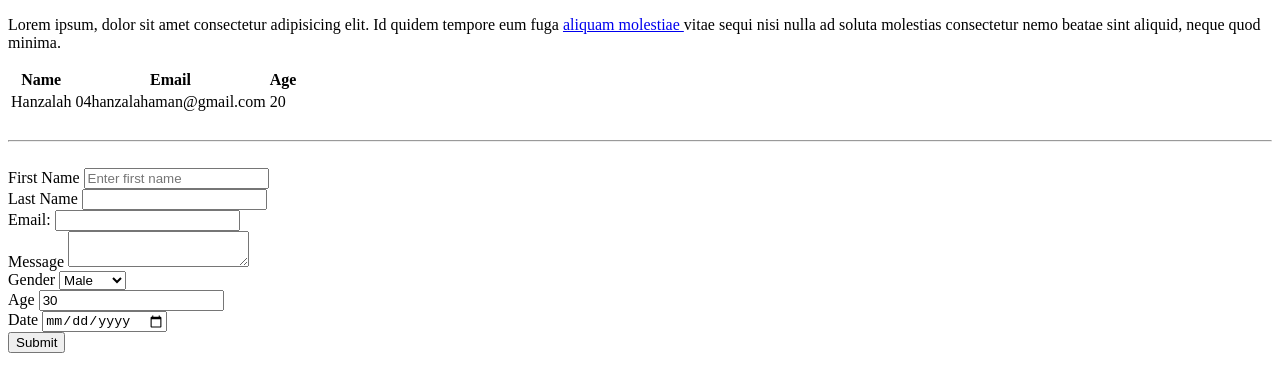
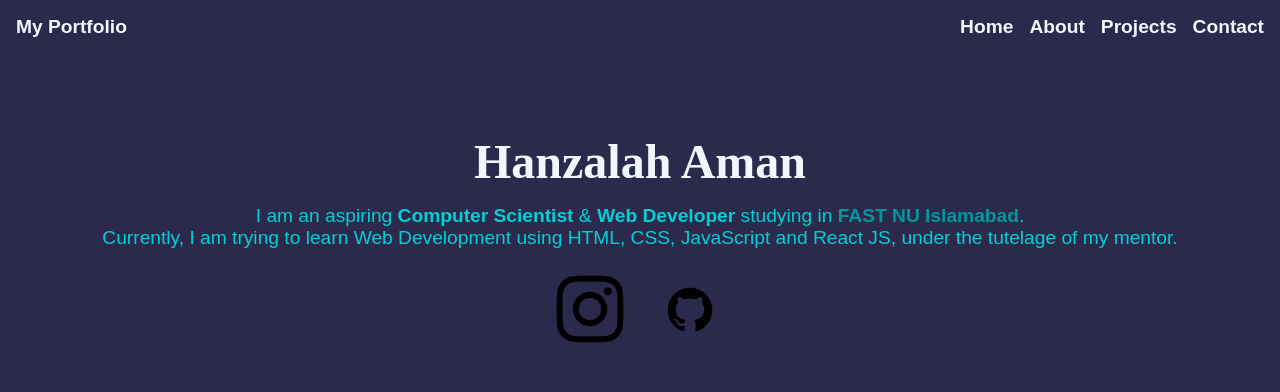
Before and after one commit to Hanzalah-Aman/portofio-v1, a plain HTML site: page index.html in a window 1280 px wide. Drawn offline with Linux system fonts and the light colour scheme.

Commit message:
Added logos that lead to my socials, and styled the page with some basics.

```diff
--- /dev/null
+++ b/css/styles.css
@@ -0,0 +1,90 @@
+header a{
+    text-decoration: none;
+    color:aliceblue;
+    font-weight: bold;
+    font-size: 1.2rem;
+}
+
+* {
+    margin: 0;
+    padding: 0;
+    box-sizing: border-box;
+}
+
+body {
+    font-family:"Arial", sans-serif;
+    background-color: rgba(9, 6, 47, 0.86);
+}
+
+header {
+    padding-top: 1rem;
+    display: flex;
+    justify-content: space-between;
+    align-items: center;
+}
+
+header ul {
+    list-style: none;
+    display: flex;
+    gap: 1rem;
+}
+
+main h1.name {
+    font-size: 3.0rem;
+    color: aliceblue;
+    text-align: center;
+    padding-top: 2rem;
+    padding-bottom: 1rem;
+    font-family: "Times New Roman", Times, serif;
+}
+
+main p {
+    text-align: center;
+    color:rgb(3, 208, 211);
+    font-size: 1.2rem;
+}
+
+main p a {
+    text-decoration: none;
+    color: rgb(2, 152, 155);
+    font-weight: bold;
+}
+
+div.logo {
+    padding-left: 1rem;
+}
+
+nav.navbar {
+    padding-right: 1rem;
+}
+
+nav.navbar a:hover {
+    color:rgb(2, 152, 155);
+}
+
+main p a:hover {
+    color: rgb(132, 246, 246);
+}
+
+div.logo a:hover {
+    color: rgb(132, 246, 246);
+}
+
+div.socialsLinks {
+    display: flex;
+    margin-top: 20px;
+    justify-content: center;
+    gap: 20px;
+}
+
+.socialsLinks img {
+    width: 80px;
+    height: 80px;
+    transition: transform 0.3s ease;
+    object-fit: contain;;
+    cursor: pointer;
+}
+
+main {
+    margin-top: 4rem;
+}
--- a/index.html
+++ b/index.html
@@ -1,70 +1,37 @@
 <!DOCTYPE html>
-<html>
-    <head>
-        <title>HTML Cheat Sheet</title>
-    </head>
+<html lang="en">
+<head>
+    <meta charset="UTF-8">
+    <meta name="viewport" content="width=device-width, initial-scale=1.0">
+    <title>Portfolio</title>
+    <link rel="stylesheet" href="css/styles.css">
+</head>
+<body>
 
-    <body>
+    <header>
 
-        <p>
-            Lorem ipsum, dolor sit amet consectetur adipisicing elit.
-            Id quidem tempore eum fuga <a href = "http://youtube.com" target="_blank">aliquam molestiae </a> vitae sequi
-            nisi nulla ad soluta molestias consectetur nemo beatae
-            sint aliquid, neque quod minima.
-        </p>
+        <div class="logo"><a href="#">My Portfolio</a></div>
 
-        <table>
-            <tr>
-                <th>Name</th>
-                <th>Email</th>
-                <th>Age</th>
-            </tr>
-            <tr>
-                <td>Hanzalah</td>
-                <td>04hanzalahaman@gmail.com</td>
-                <td>20</td>
-            </tr>
-        </table>
+        <nav class="navbar">
+        <ul>
+            <li><a href="#">Home</a></li>
+            <li><a href="#">About</a></li>
+            <li><a href="#">Projects</a></li>
+            <li><a href="#">Contact</a></li>
+        </ul>
+        </nav>
+    </header>
 
-        <br>
-        <hr>
-        <br>
+    <main>
+        <h1 class="name">Hanzalah Aman</h1>
+        <p class="introParagraph">I am an aspiring <strong>Computer Scientist</strong> & <strong>Web Developer</strong> studying in <a href="https://www.nu.edu.pk/" target="_blank">FAST NU Islamabad</a>. <br>
+            Currently, I am trying to learn Web Development using HTML, CSS, JavaScript and React JS, under the tutelage of my mentor.</p>
+        <div class="socialsLinks">
+            <a href="https://www.instagram.com/mo_hanzalah/?__pwa=1#" target="_blank"><img src="css/images/instagramNewLogo.png" alt="Instagram Logo"></a>
+            <a href="https://github.com/Hanzalah-Aman" target="_blank"><img src="css/images/GitHub-Symbol.png" alt="GitHub Logo"></a>
+        </div>
+    </main>
 
 
-        <form action="process.php">
-            <label>First Name</label>
-            <input type="text" placeholder="Enter first name">
-            <br>
-            <label>Last Name</label>
-            <input type="text">
-            <div>
-                <label>Email: </label>
-                <input type="email">
-            </div>
-            <div>
-                <label>Message</label>
-                <textarea name="Message"></textarea>
-            </div>
-            <div>
-                <label>Gender</label>
-                <select name="Gender">
-                    <option value="male">Male</option>
-                    <option value="female">Female</option>
-                </select>
-            </div>
-            <div>
-                <label>Age</label>
-                <input type="number" value = 30 ></input>
-            </div>
-            <div>
-                <label>Date</label>
-                <input type="date">
-            </div>
-            <div>
-                <input type="submit" name="submit" value="Submit">
-            </div>
-        </form>
-
-
-    </body>
+</body>
 </html>
```
Also changed, not shown: specialEducation.html (deleted, +0 -25 lines), css/images/GitHub-Symbol.png (added), css/images/instagramNewLogo.png (added).
